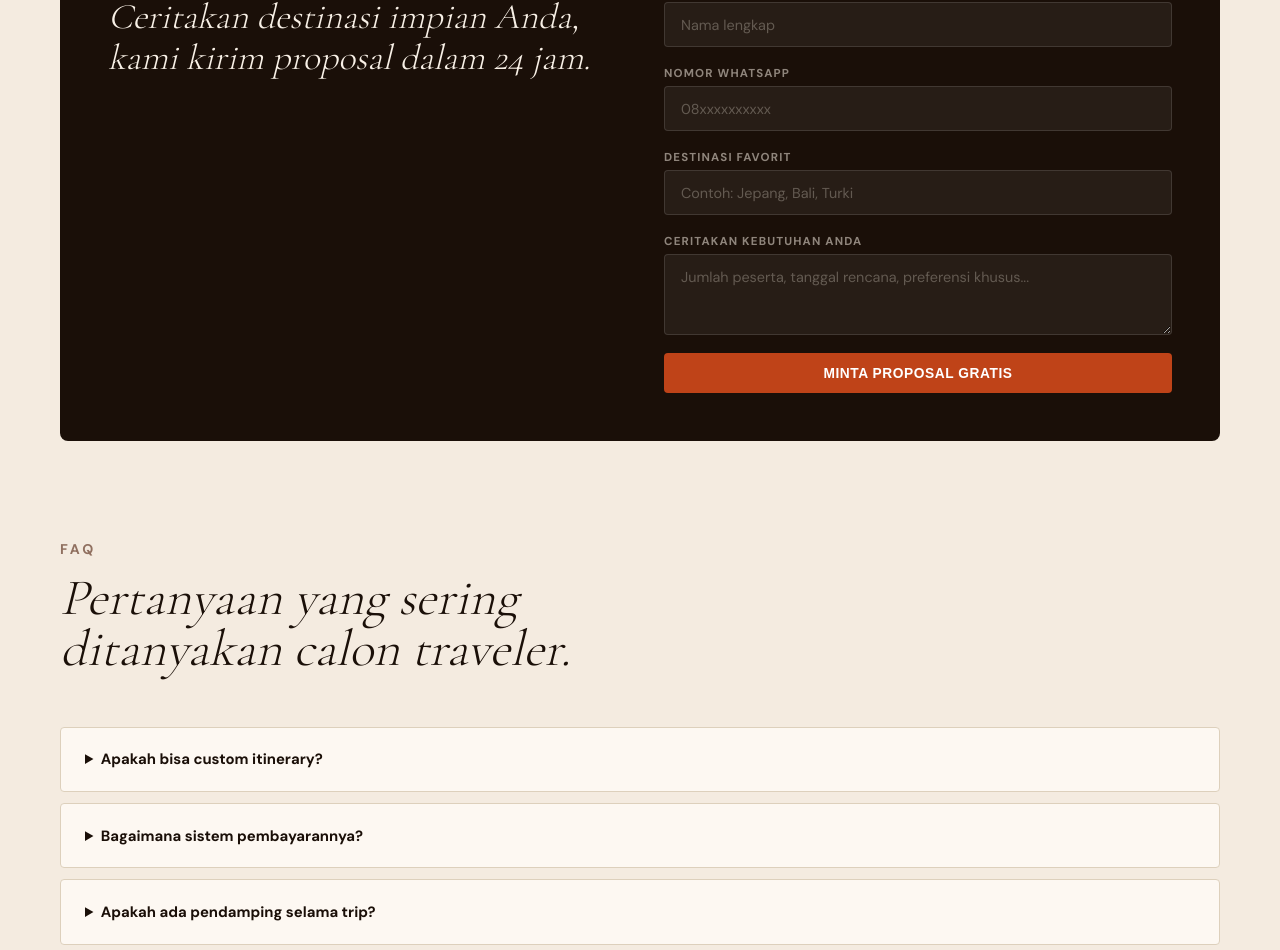
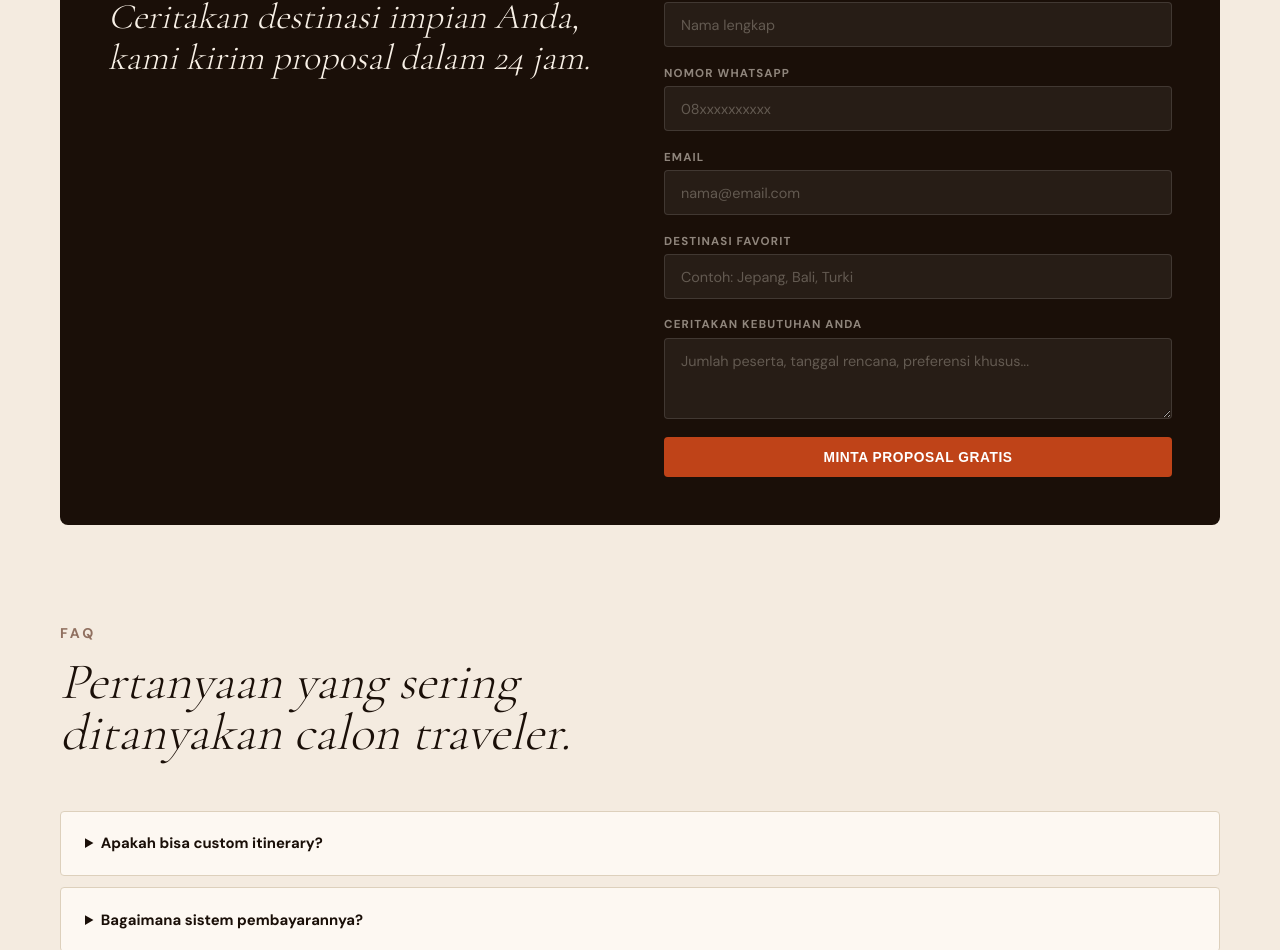
Before and after one commit to nugrahn0123/Preview-Travel-AN-Digital, a Next.js app: page / in a window 1280 px wide. Shown: the part 5584-6534 px from the top of the page. Built offline with nearby package versions, Linux system fonts and the light colour scheme.

Commit message:
feat: add optional email field to ContactForm

```diff
--- a/components/ContactForm.tsx
+++ b/components/ContactForm.tsx
@@ -24,6 +24,8 @@ export default function ContactForm() {
       <input id="nama" type="text" placeholder="Nama lengkap" required />
       <label htmlFor="kontak">Nomor WhatsApp</label>
       <input id="kontak" type="tel" placeholder="08xxxxxxxxxx" required />
+      <label htmlFor="email">Email</label>
+      <input id="email" type="email" placeholder="nama@email.com" />
       <label htmlFor="tujuan">Destinasi favorit</label>
       <input id="tujuan" type="text" placeholder="Contoh: Jepang, Bali, Turki" />
       <label htmlFor="pesan">Ceritakan kebutuhan Anda</label>
```
